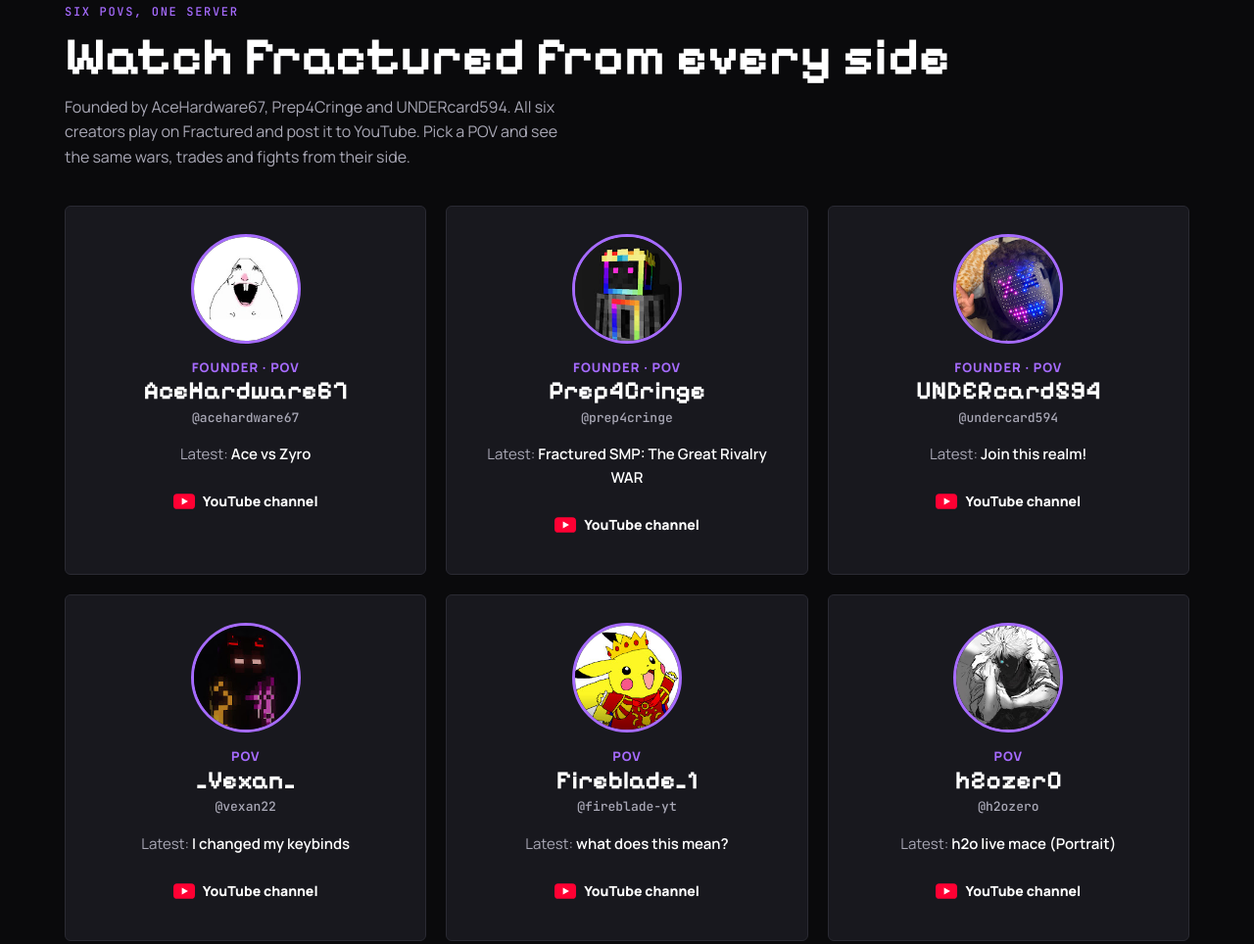
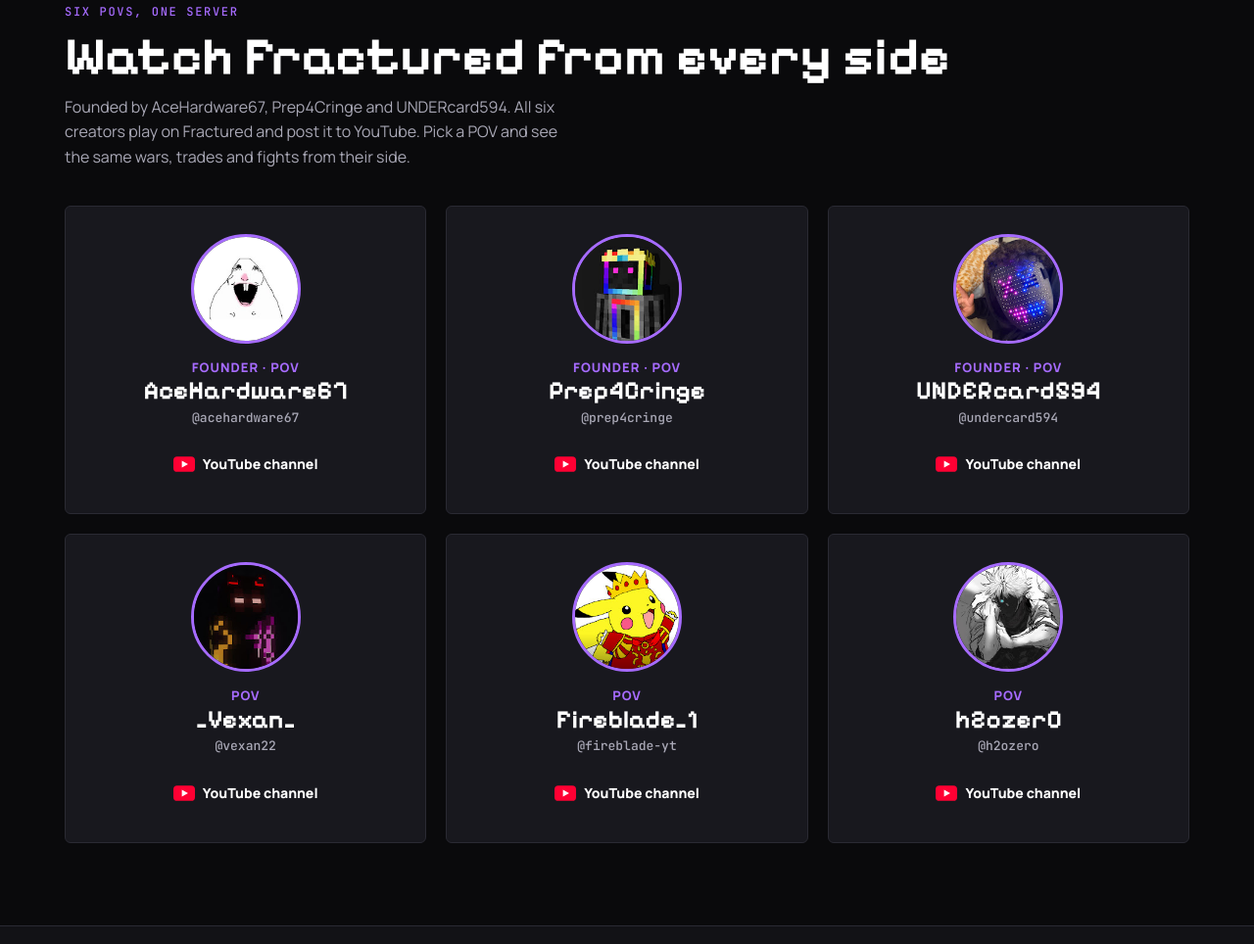
Before and after one commit to DirectActionDigital/Fractured-SMP, a plain HTML site: page index.html in a window 1280 px wide. Shown: the part 788-1752 px from the top of the page at 98% size. Drawn offline with Linux system fonts and the light colour scheme.

Commit message:
Remove screenshot captions and latest-video lines on creator cards
Co-Authored-By: Claude Opus 5.5 <noreply@anthropic.com>

```diff
--- a/index.html
+++ b/index.html
@@ -368,7 +368,7 @@ footer .credit{flex-basis:100%;display:flex;flex-direction:column;align-items:ce
   ];
   const yt = '<svg viewBox="0 0 28 20" aria-hidden="true"><rect width="28" height="20" rx="5" fill="#ff0033"/><path d="M11 5.5v9l8-4.5z" fill="#fff"/></svg>';
   const vidHTML = v => `<a class="vid" href="https://www.youtube.com/watch?v=${v[0]}" target="_blank" rel="noopener"><div class="thumb"><img src="${IMG[`v-${v[0]}`]}" alt="" loading="lazy"><div class="play"><i></i></div></div><span class="t">${v[1]}</span></a>`;
-  const latest = c => `<p class="latest">Latest: <b>${c.vids[0][1]}</b></p>`;
+  const latest = () => '';
   const ytBtn = c => `<a class="yt" href="https://www.youtube.com/${c.handle}" target="_blank" rel="noopener">${yt}YouTube channel</a>`;
 
   const layouts = {
@@ -426,7 +426,7 @@ footer .credit{flex-basis:100%;display:flex;flex-direction:column;align-items:ce
   }
   function renderAll() {
   carousel('ep', eps.map((e,i)=>`<figure class="clip"><a href="https://www.youtube.com/watch?v=${e[0]}&list=${PL}" target="_blank" rel="noopener"><div class="thumb"><img src="${IMG[`p-${e[0]}`]}" alt="" loading="lazy"><span class="ep">EP ${String(i+1).padStart(2,'0')}</span><div class="play"><i></i></div></div><figcaption><b>${e[2]}</b><span>${e[1]}</span></figcaption></a></figure>`).join(''), eps.length);
-  carousel('shot', clips.map((c,i)=>`<figure class="clip"><div class="thumb"><img src="${IMG[`${c[0]}`]}" alt="${c[1]}" loading="lazy"></div><figcaption><b>${c[1]}</b><span>${String(i+1).padStart(2,'0')} / ${String(clips.length).padStart(2,'0')}</span></figcaption></figure>`).join(''), clips.length);
+  carousel('shot', clips.map((c,i)=>`<figure class="clip"><div class="thumb"><img src="${IMG[`${c[0]}`]}" alt="${c[1]}" loading="lazy"></div></figure>`).join(''), clips.length);
 
   /* ---------- hall of fame ---------- */
   const yv = id => `https://www.youtube.com/watch?v=${id}`;
```
